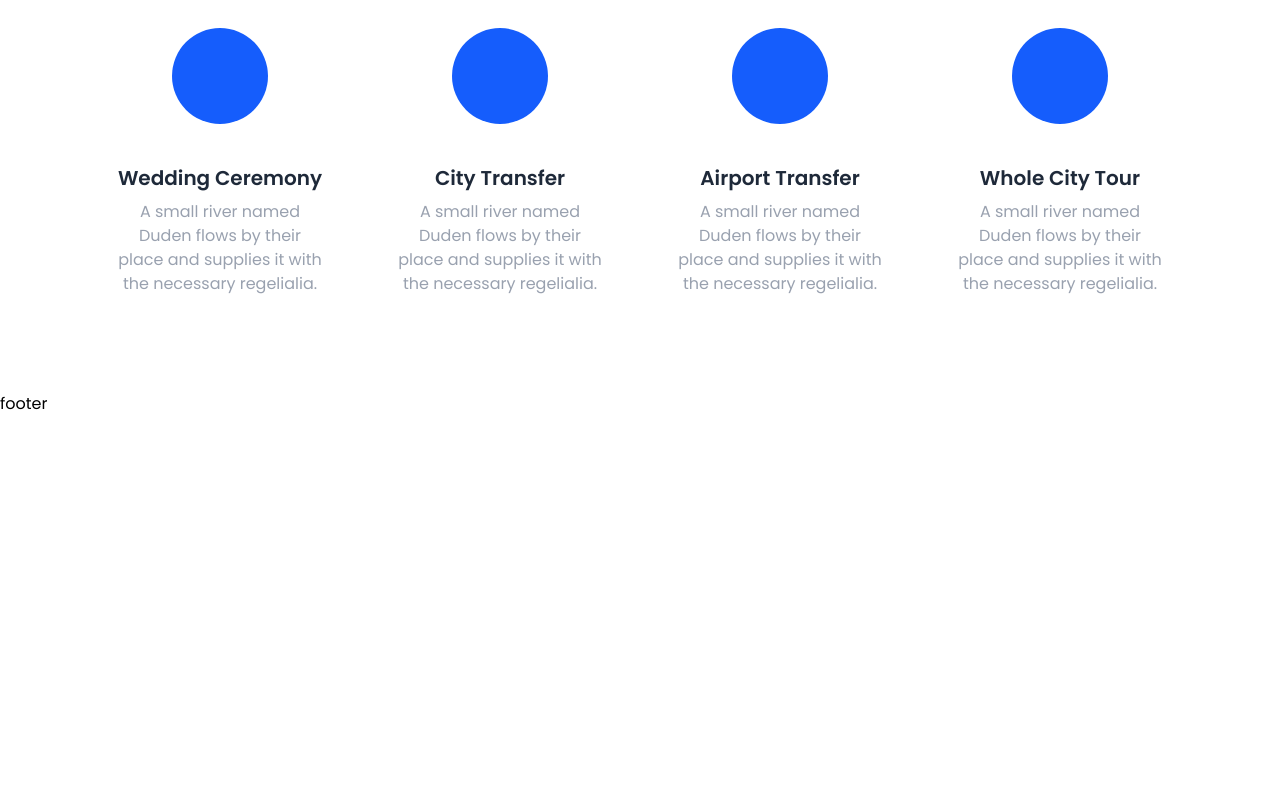
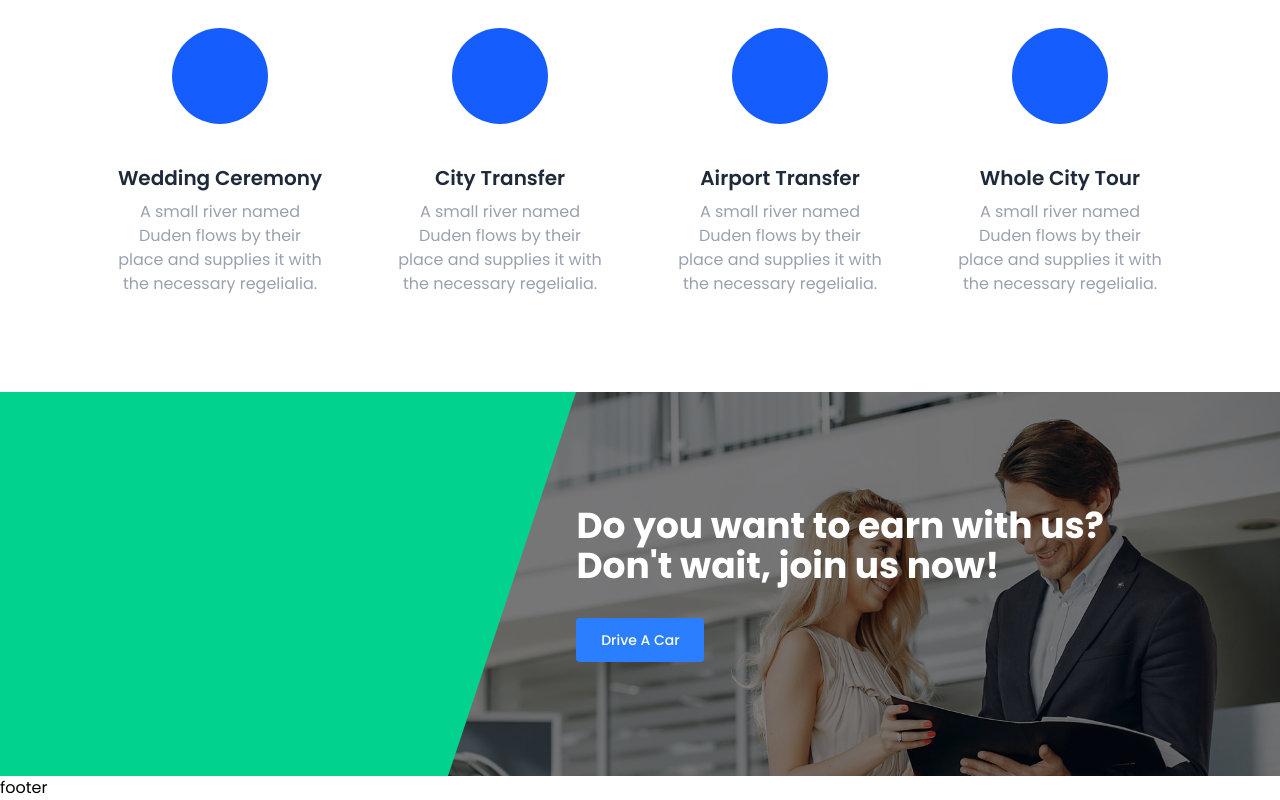
Before and after one commit to jasna18/vue-carbook, a Vue app in the folder carbook/: page / in a window 1280 px wide. Shown: the part 2572-3372 px from the top of the page. Before the commit the page ends 2988 px from the top, so only its background shows below. Built offline with nearby package versions, Linux system fonts and the light colour scheme; some icons are missing.

Commit message:
added call to action section

```diff
--- /dev/null
+++ b/carbook/src/components/homePage/CalltoAction.vue
@@ -0,0 +1,29 @@
+<template>
+    <div class="relative w-full h-96 flex items-center">
+        <div class="absolute inset-0">
+            <img src="../../assets/images/bg_3.jpg" alt="Call to Action Background"
+                class="w-full h-full object-cover object-top" />
+            <div class="absolute inset-0 bg-black/50"></div>
+
+        </div>
+        <div class="absolute right-2xl md:right-40 px-4">
+            <h1 class="text-white text-2xl md:text-4xl font-bold mb-4 ">
+                    Do you want to earn with us?
+                   <br> Don't wait, join us now!
+            </h1>
+            <ButtonComponent text="Drive A Car" />
+        </div>
+        <div class="md:absolute inset-0 bg-[#01d28e] clip-slant w-1/2"></div>
+    </div>
+</template>
+
+<script setup>
+
+import ButtonComponent from '../composobles/ButtonComponent.vue';
+
+</script>
+
+<style>
+.clip-slant {
+    clip-path: polygon(0 0, 90% 0, 70% 100%, 0 100%);
+}</style>
--- a/carbook/src/page/HomePage.vue
+++ b/carbook/src/page/HomePage.vue
@@ -3,7 +3,8 @@
     <HeroSection />
     <FeaturedSection />
     <AboutUs />
-    <ServiceList/>
+    <ServiceList />
+    <CalltoAction />
   </div>
 </template>
 
@@ -12,6 +13,7 @@ import HeroSection from "../components/homePage/HeroSection.vue";
 import FeaturedSection from "../components/homePage/FeaturedSection.vue";
 import AboutUs from "../components/homePage/AboutUs.vue";
 import ServiceList from "../components/homePage/ServiceList.vue";
+import CalltoAction from "../components/homePage/CalltoAction.vue";
 </script>
 
 <style></style>
```
